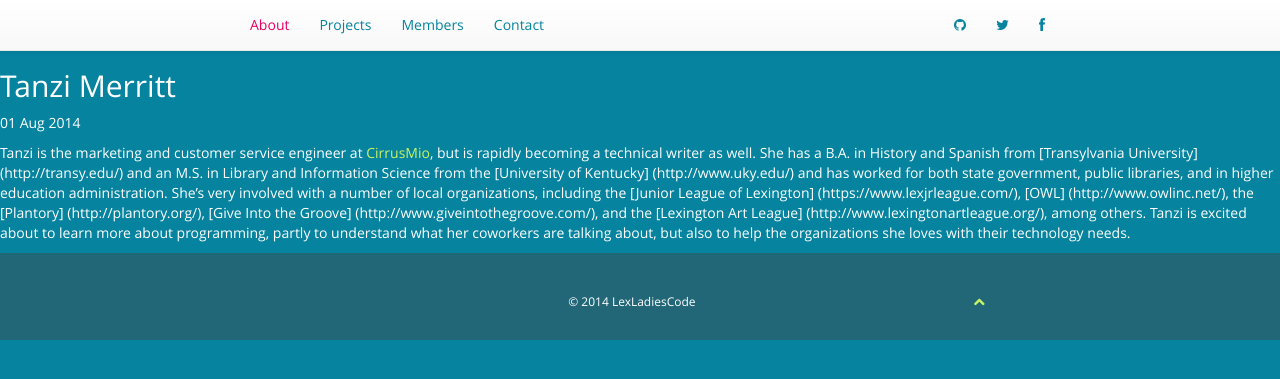
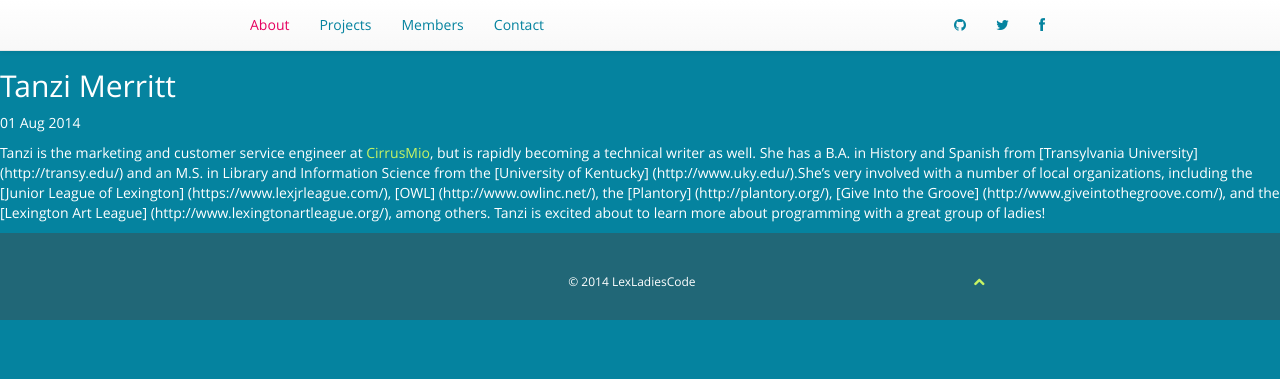
Before and after one commit to LexLadiesCode/LexLadiesCode.github.io, a Jekyll site: the page built from members/_posts/2014-08-01-tanzi-merritt.markdown, in a window 1280 px wide. Shown: the top 379 px of the page. Built offline with Jekyll 4.4.1, drawn with Linux system fonts in a browser that asks for light colours; nearby versions of some CDN libraries; Markdown is read by kramdown in place of the engine named in the settings.

Commit message:
editing bio

```diff
--- a/members/_posts/2014-08-01-tanzi-merritt.markdown
+++ b/members/_posts/2014-08-01-tanzi-merritt.markdown
@@ -6,4 +6,4 @@ twitter: tanzidawn
 photo: tanziphoto.jpg
 ---
 
-Tanzi is the marketing and customer service engineer at [CirrusMio](http://www.cirrusmio.com/), but is rapidly becoming a technical writer as well. She has a B.A. in History and Spanish from [Transylvania University] (http://transy.edu/) and an M.S. in Library and Information Science from the [University of Kentucky] (http://www.uky.edu/) and has worked for both state government, public libraries, and in higher education administration. She's very involved with a number of local organizations, including the [Junior League of Lexington] (https://www.lexjrleague.com/), [OWL] (http://www.owlinc.net/), the [Plantory] (http://plantory.org/), [Give Into the Groove] (http://www.giveintothegroove.com/), and the [Lexington Art League] (http://www.lexingtonartleague.org/), among others. Tanzi is excited about to learn more about programming, partly to understand what her coworkers are talking about, but also to help the organizations she loves with their technology needs.
+Tanzi is the marketing and customer service engineer at [CirrusMio](http://www.cirrusmio.com/), but is rapidly becoming a technical writer as well. She has a B.A. in History and Spanish from [Transylvania University] (http://transy.edu/) and an M.S. in Library and Information Science from the [University of Kentucky] (http://www.uky.edu/).She's very involved with a number of local organizations, including the [Junior League of Lexington] (https://www.lexjrleague.com/), [OWL] (http://www.owlinc.net/), the [Plantory] (http://plantory.org/), [Give Into the Groove] (http://www.giveintothegroove.com/), and the [Lexington Art League] (http://www.lexingtonartleague.org/), among others. Tanzi is excited about to learn more about programming with a great group of ladies!
```
